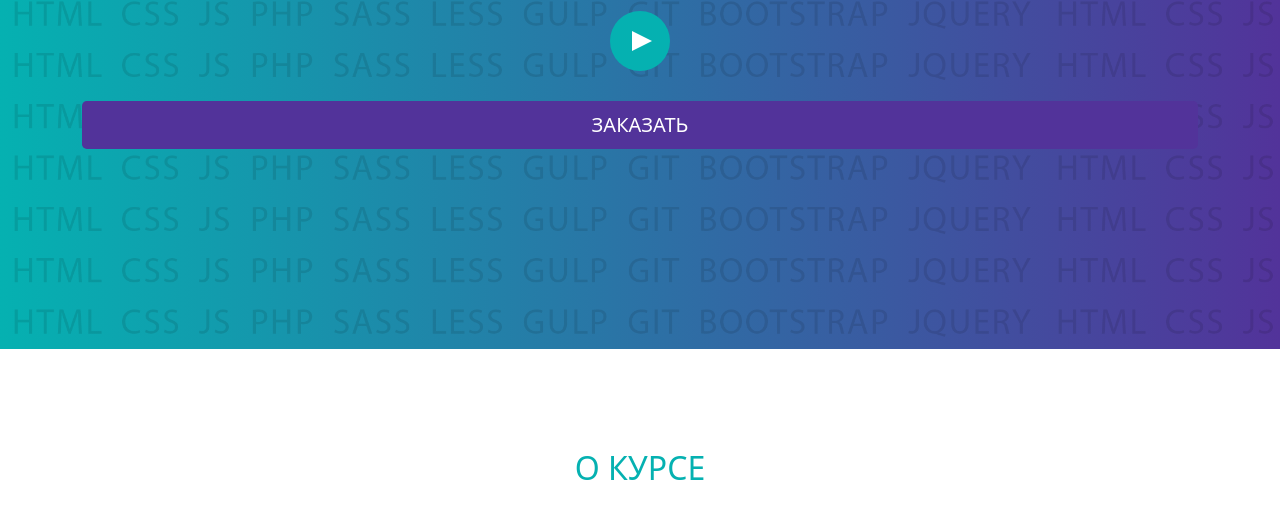
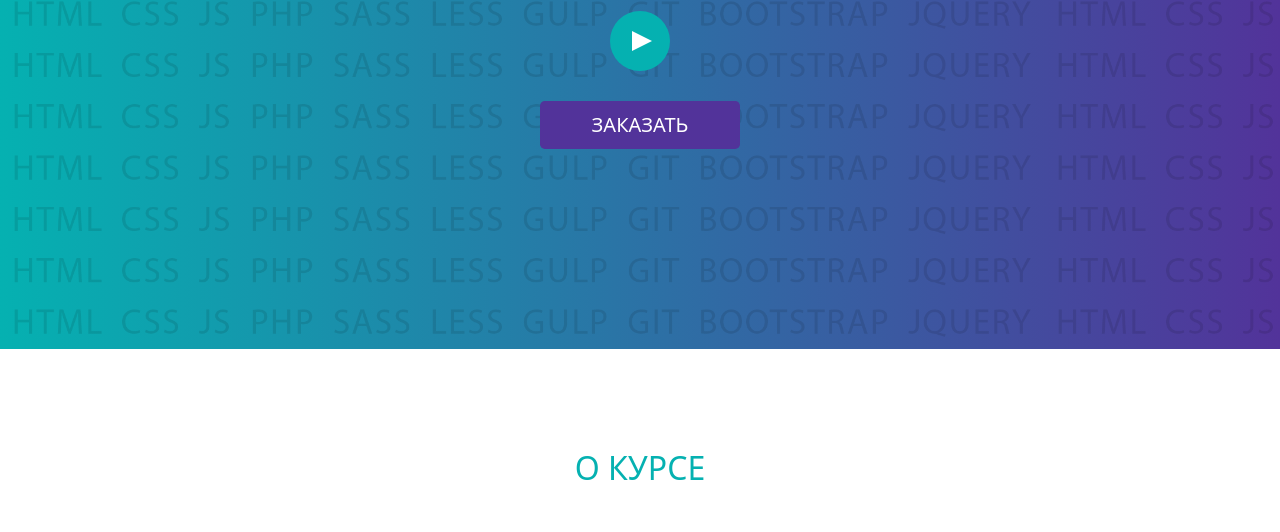
Before and after one commit to Mialiokhin/ITDoctor_Bootstrap5, a plain HTML site: page index.html in a window 1280 px wide. Shown: the part 267-799 px from the top of the page. Drawn offline with Linux system fonts and the light colour scheme.

Commit message:
correct mistakes min-max

```diff
--- a/css/style.css
+++ b/css/style.css
@@ -53,7 +53,7 @@ footer {
 }
 .btn-itd {
   display: block;
-  min-width: 200px;
+  max-width: 200px;
   margin: 0 auto;
   padding: 8px 30px;
   color: var(--bs-white);
```
